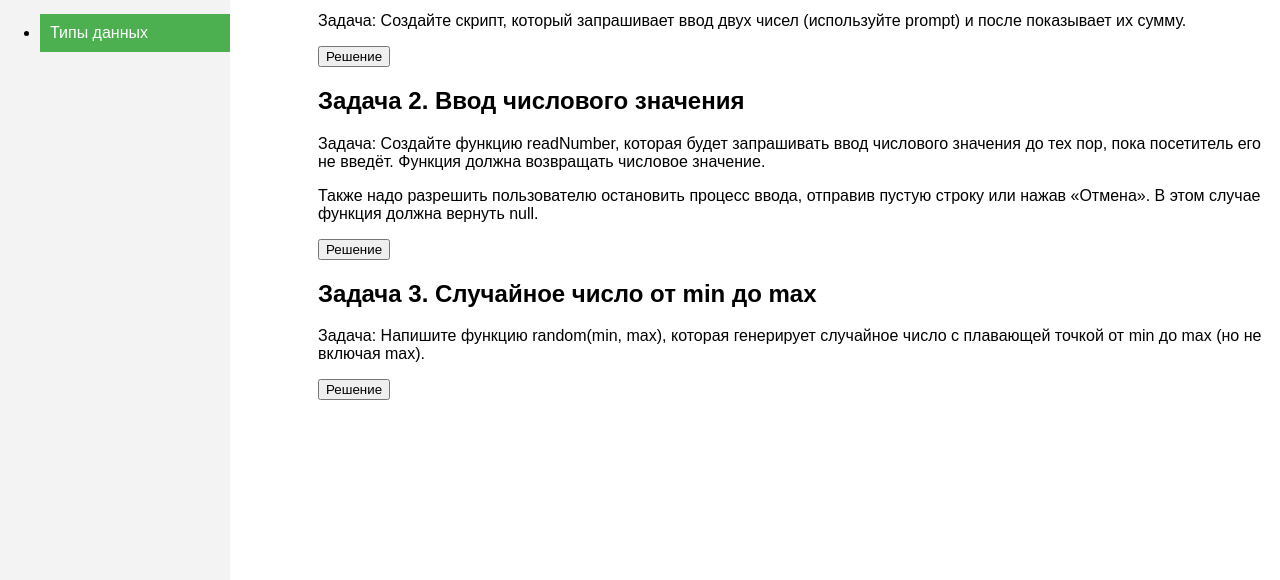
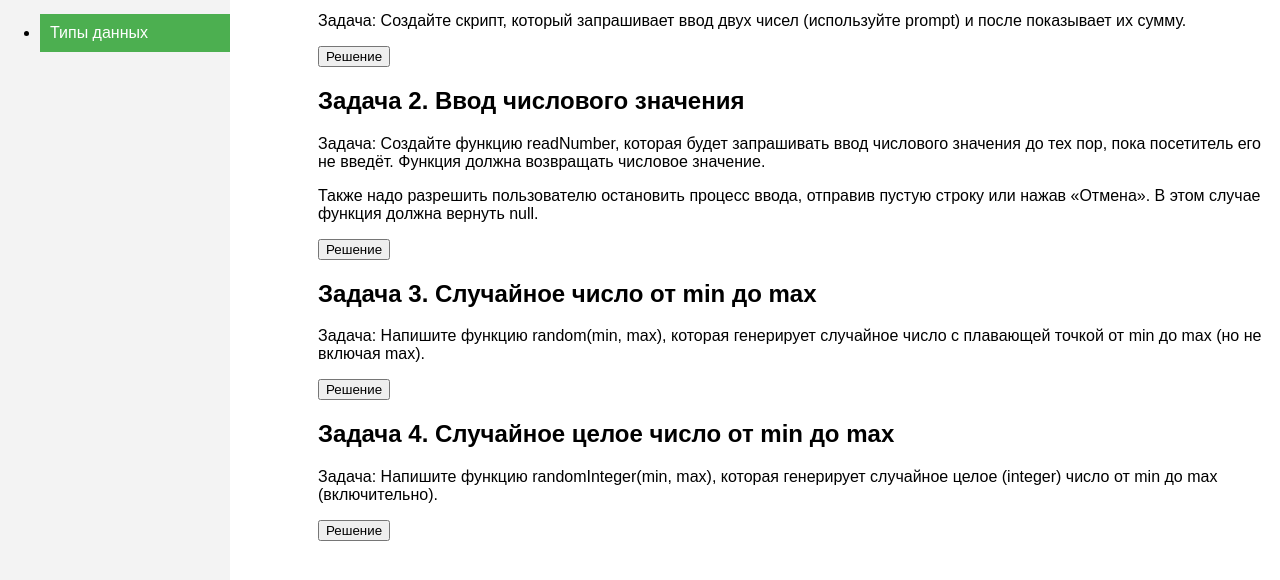
Before and after one commit to TrueInTwoyes/js-learning, a plain HTML site: page data_types.html in a window 1280 px wide. Shown: the part 116-696 px from the top of the page. Drawn offline with Linux system fonts and the light colour scheme.

Commit message:
complete task 4 in data types topic

```diff
--- a/data_types.html
+++ b/data_types.html
@@ -8,6 +8,7 @@
     <script src="scripts/data_types/task1_sumNumber.js"></script>
     <script src="scripts/data_types/task2_inputNumber.js"></script>
     <script src="scripts/data_types/task3_randomGenerator.js"></script>
+    <script src="scripts/data_types/task4_randomIntegerGenerator.js"></script>
 </head>
 
 <body>
@@ -39,6 +40,11 @@
             <p>Задача: Напишите функцию random(min, max), которая генерирует случайное число с плавающей точкой от min до max (но не включая max).</p>
             <p><input type="button" value="Решение" onclick="randomizer()"></input></p>
         </ul>
+        <ul>
+            <h2><a>Задача 4. Случайное целое число от min до max</a></h2>
+            <p>Задача: Напишите функцию randomInteger(min, max), которая генерирует случайное целое (integer) число от min до max (включительно).</p>
+            <p><input type="button" value="Решение" onclick="randomizerInteger()"></input></p>
+        </ul>
 
     </div>
 
--- /dev/null
+++ b/scripts/data_types/task4_randomIntegerGenerator.js
@@ -0,0 +1,9 @@
+function randomInteger(min, max) {
+    return Math.floor() * (max - min + 1) + min;
+}
+
+function randomizerInteger() {
+    let min = Math.ceil(+prompt("Input start value"));
+    let max = Math.floor(+prompt("Input end value"));
+    alert("Your random number is " + Math.round(random(min,max)));
+}
```
